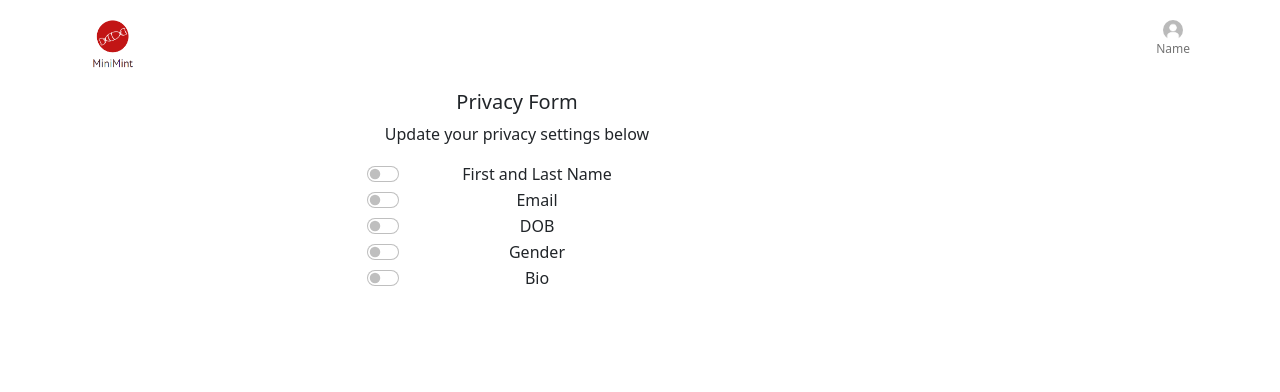
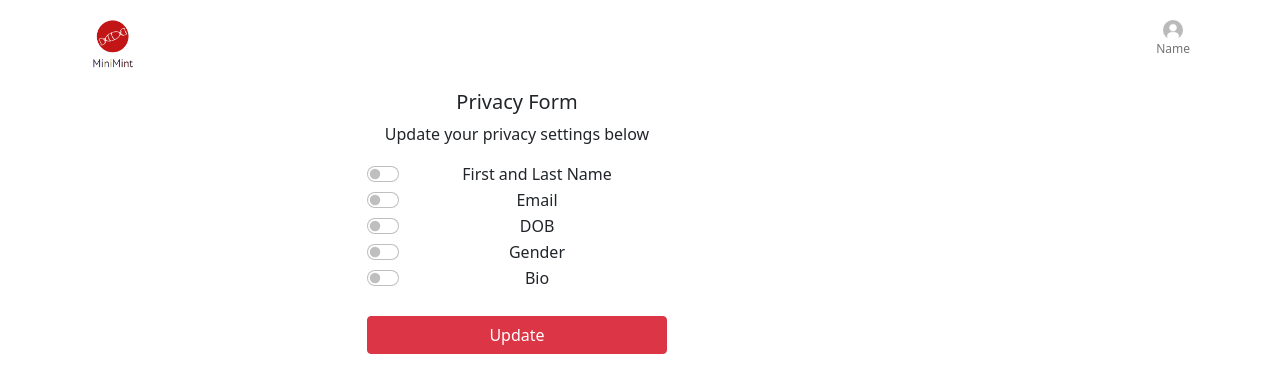
Before and after one commit to MBaidoum/ProfilePrivateRepo, a React (Create React App) app in the folder frontend/: page /PrivacyPage in a window 1280 px wide. Shown: the top 392 px of the page. Built offline with nearby package versions, Linux system fonts and the light colour scheme.

Commit message:
updated privacy form

```diff
--- a/frontend/src/components/PrivacyForm/index.js
+++ b/frontend/src/components/PrivacyForm/index.js
@@ -39,6 +39,8 @@ const PrivacyForm = () => {
                             <input class="form-check-input" type="checkbox" id="flexSwitchCheckDefault"/>
                                 <label class="form-check-label" for="flexSwitchCheckDefault">Bio</label>
                         </div>
+                        <br />
+                        <button type="submit" className="btn col-12 btn-danger">Update</button>
                     </form>
                     </div>
                 </div>
```
